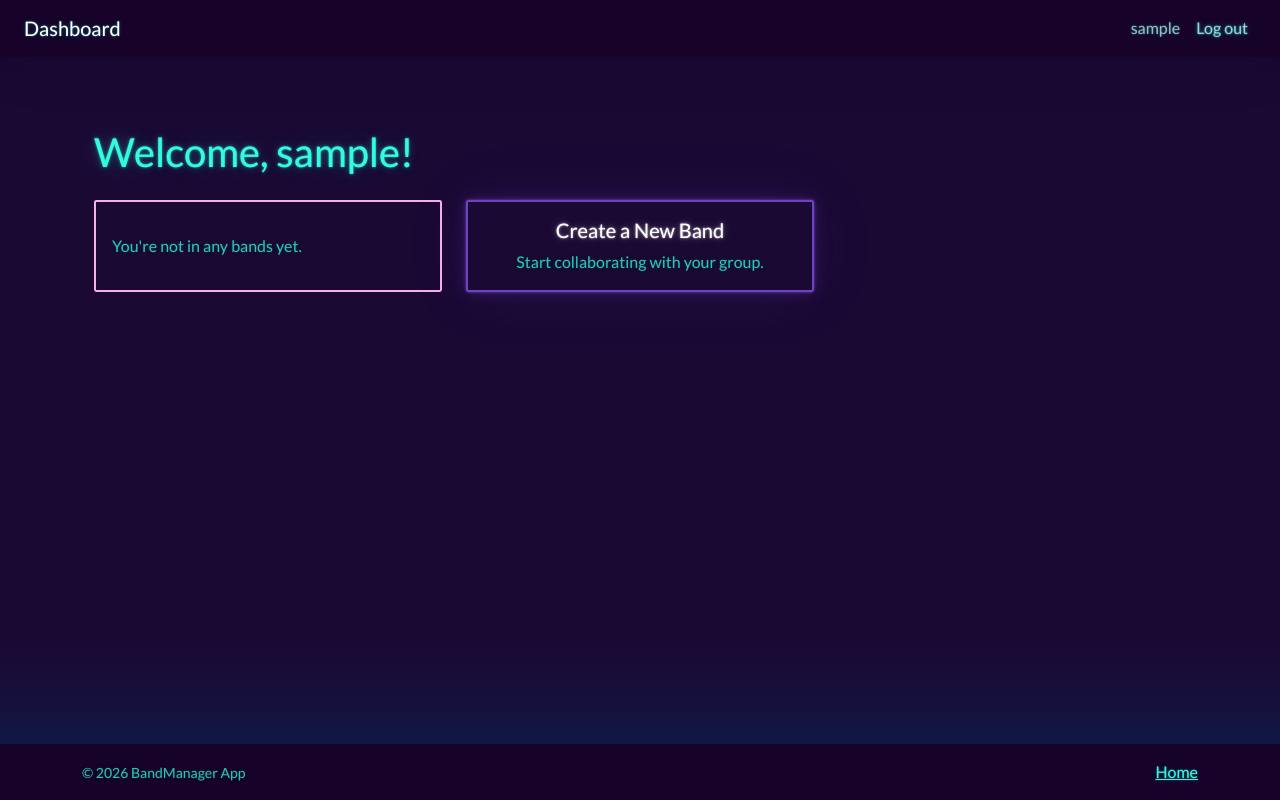
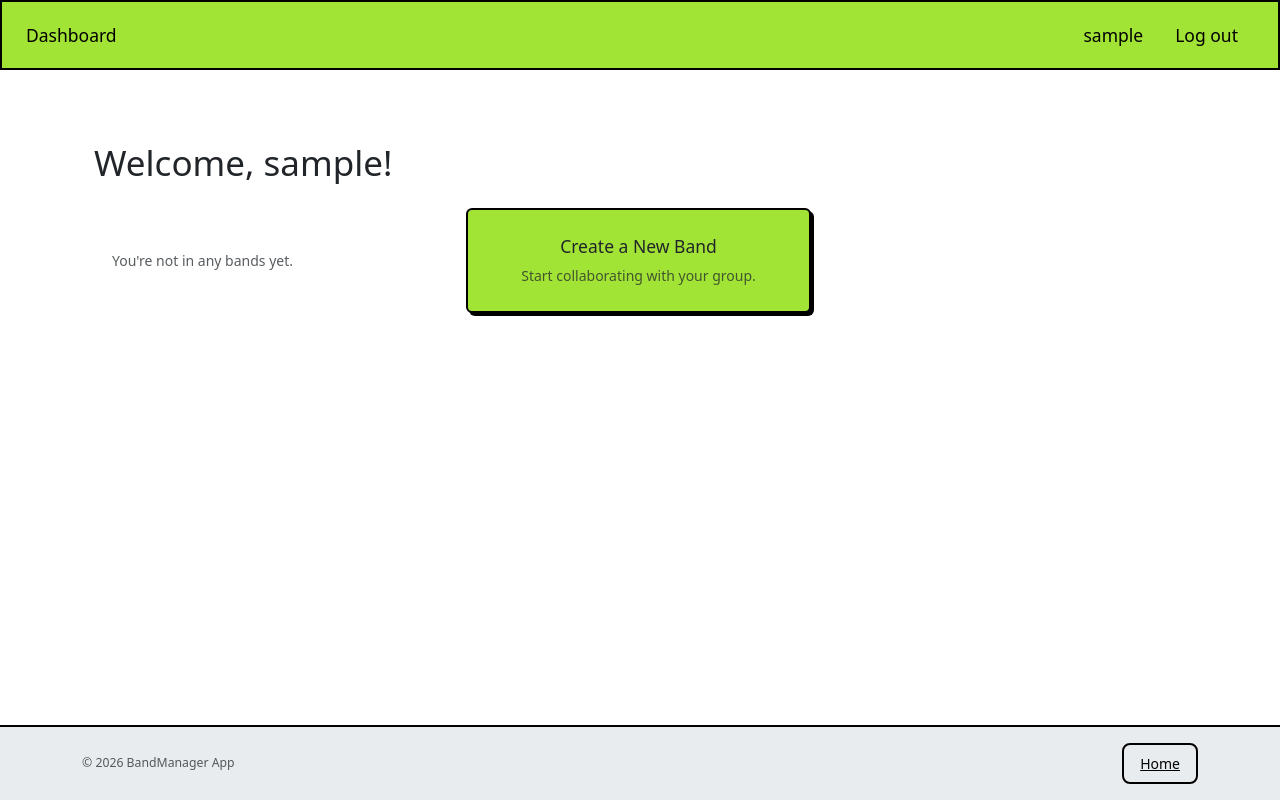
Before and after one commit to RichardModin/set_lists, a Django app: page /dashboard/ in a window 1280 px wide. Run offline with Django 5.2, Linux system fonts and the light colour scheme; the visitor is signed in with stand-in values (Sample User, id 1); data comes from the database, SQL or seed files in the repository; data that the repository does not hold is empty; some libraries are stand-ins or nearby versions.

Commit message:
wip: working with other bootswatch theme - cartoon

```diff
--- a/templates/bands/_band_page_header.html
+++ b/templates/bands/_band_page_header.html
@@ -7,5 +7,5 @@
       {% endfor %}
     </small>
   </div>
-  <a href="{% url 'bands:band_manage' band.id %}" class="btn btn-outline-secondary btn-sm">Edit Band</a>
+  <a href="{% url 'bands:band_manage' band.id %}" class="btn btn-secondary btn-sm">Edit Band</a>
 </div>
--- a/templates/bands/band_detail.html
+++ b/templates/bands/band_detail.html
@@ -128,7 +128,7 @@
                 {% if note.song %}
                 <a href="{% url 'songs:song_detail' note.song.id %}" class="btn btn-sm btn-secondary">View</a>
                 {% endif %}
-                <button class="btn btn-sm btn-outline-danger delete-note-btn" data-note-id="{{ note.id }}">Delete</button>
+                <button class="btn btn-sm btn-danger delete-note-btn" data-note-id="{{ note.id }}">Delete</button>
               </div>
             </div>
             <p class="mt-2">{{ note.content|safe }}</p>
--- a/templates/bands/band_manage.html
+++ b/templates/bands/band_manage.html
@@ -37,7 +37,7 @@
           </form>
           <form method="post" action="{% url 'bands:delete_band' band.id %}" class="mt-2" onsubmit="return confirm('Delete this band? This cannot be undone.');">
             {% csrf_token %}
-            <button type="submit" class="btn btn-outline-danger btn-sm">Delete Band</button>
+            <button type="submit" class="btn btn-danger btn-sm">Delete Band</button>
           </form>
         </div>
       </div>
--- a/templates/bands/band_notes.html
+++ b/templates/bands/band_notes.html
@@ -20,7 +20,7 @@
             {% if note.song %}
             <a href="{% url 'songs:song_detail' note.song.id %}" class="btn btn-sm btn-secondary">View</a>
             {% endif %}
-            <button class="btn btn-sm btn-outline-danger delete-note-btn" data-note-id="{{ note.id }}">Delete</button>
+            <button class="btn btn-sm btn-danger delete-note-btn" data-note-id="{{ note.id }}">Delete</button>
           </div>
         </div>
         <p class="mt-2">{{ note.content|safe }}</p>
--- a/templates/bands/band_songs.html
+++ b/templates/bands/band_songs.html
@@ -7,7 +7,7 @@
 <div id="band-detail-page" class="container mt-4">
   <div class="d-flex justify-content-between align-items-center pt-3">
     <h4>Master Song List</h4>
-    <div>
+    <div class="text-end">
       <a href="{% url 'songs:create_song' band.id %}" class="btn btn-sm btn-primary">Create New Song</a>
       <a href="{% url 'songs:upload_csv' band.id %}" class="btn btn-sm btn-secondary">Upload CSV</a>
     </div>
--- a/templates/base.html
+++ b/templates/base.html
@@ -6,7 +6,7 @@
   <meta name="viewport" content="width=device-width, initial-scale=1">
   <title>{% block title %}Band Manager{% endblock %}</title>
   <link href="https://fonts.googleapis.com/css2?family=Poppins:wght@400;600&display=swap" rel="stylesheet">
-  <link rel="stylesheet" href="{% static 'css/bootstrap_c.min.css' %}">
+  <link rel="stylesheet" href="{% static 'css/bootstrap.min.css' %}">
   <!-- DataTables CSS -->
   <link rel="stylesheet" href="https://cdn.datatables.net/1.13.6/css/dataTables.bootstrap5.min.css">
   <link rel="stylesheet" href="https://cdn.datatables.net/1.13.6/css/jquery.dataTables.min.css">
@@ -23,7 +23,7 @@
   <script src="https://cdn.datatables.net/buttons/2.4.1/js/buttons.colVis.min.js"></script>
 </head>
 <body class="d-flex flex-column min-vh-100">
-  <nav class="navbar navbar-expand-lg navbar-dark bg-dark mb-4">
+  <nav class="navbar navbar-expand-lg bg-primary mb-4">
     <div class="container-fluid px-3 px-lg-4">
       {% if user.is_authenticated %}
         <a class="navbar-brand" href="{% url 'core:dashboard' %}">Dashboard</a>
@@ -55,7 +55,7 @@
             <li class="nav-item">
               <form method="post" action="{% url 'logout' %}">
                 {% csrf_token %}
-                <button type="submit" class="nav-link btn btn-link">Log out</button>
+                <button type="submit" class="nav-link">Log out</button>
               </form>
             </li>
           {% else %}
@@ -70,7 +70,7 @@
     {% block content %}{% endblock %}
   </main>
 
-  <footer class="bg-dark border-top mt-auto py-3">
+  <footer class="bg-light border-top mt-auto py-3">
     <div class="container d-flex flex-column flex-md-row justify-content-between align-items-md-center gap-2">
       <div class="text-muted small">© {% now "Y" %} BandManager App</div>
       <nav aria-label="breadcrumb">
--- a/templates/core/dashboard.html
+++ b/templates/core/dashboard.html
@@ -12,7 +12,7 @@
         <div class="card h-100 shadow-sm">
           <div class="card-header d-flex justify-content-between align-items-center">
             <span>{{ band.name }}</span>
-            <a href="{% url 'bands:band_calendar' band.id %}" class="btn btn-sm btn-outline-primary">View</a>
+            <a href="{% url 'bands:band_calendar' band.id %}" class="btn btn-sm btn-primary">View</a>
           </div>
           <div class="card-body">
             <h6 class="card-subtitle mb-2 text-muted">Members</h6>
@@ -56,7 +56,7 @@
 
     <div class="col">
       <a href="{% url 'bands:create_band' %}" class="text-decoration-none">
-        <div class="card h-100 border-primary">
+        <div class="card bg-primary h-100 btn btn-primary">
           <div class="card-body d-flex flex-column justify-content-center align-items-center text-center position-relative">
             <h5 class="card-title mb-2">Create a New Band</h5>
             <p class="mb-0 text-muted">Start collaborating with your group.</p>
--- a/templates/core/event_detail.html
+++ b/templates/core/event_detail.html
@@ -56,7 +56,7 @@
       <div class="mt-2 d-flex justify-content-between">
         <button type="submit" class="btn btn-primary">Save Note</button>
         {% if user_note %}
-        <button type="button" class="btn btn-outline-danger btn-sm delete-event-note-btn" data-note-id="{{ user_note.id }}">Delete Note</button>
+        <button type="button" class="btn btn-danger btn-sm delete-event-note-btn" data-note-id="{{ user_note.id }}">Delete Note</button>
         {% endif %}
       </div>
     </form>
--- a/templates/core/setlist_detail.html
+++ b/templates/core/setlist_detail.html
@@ -33,7 +33,7 @@
             <td>{{ song.tempo }} bpm</td>
             <td>{{ song.genre }}</td>
             <td>
-              <a href="{% url 'songs:song_detail' song.id %}" class="btn btn-sm btn-outline-primary">View Song</a>
+              <a href="{% url 'songs:song_detail' song.id %}" class="btn btn-sm btn-primary">View Song</a>
             </td>
           </tr>
         {% endfor %}
```
Also changed, not shown: templates/bands/_calendar_tab.html (+6 -7 lines).
